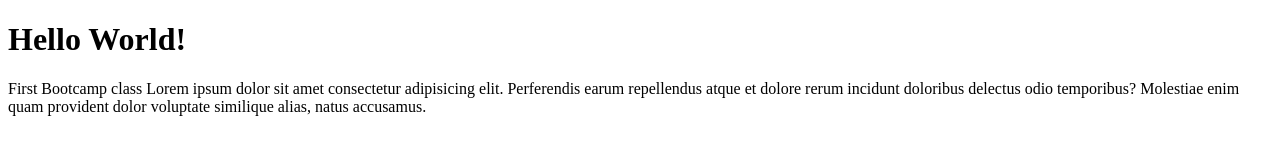
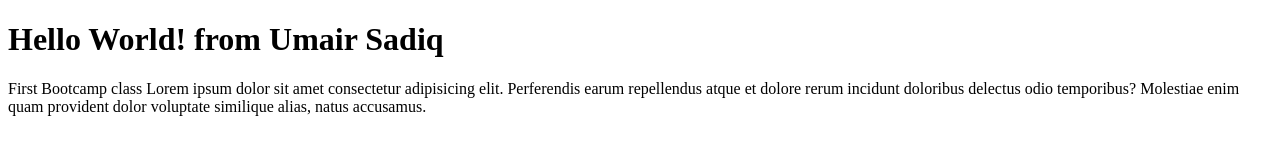
Before and after one commit to umairsadiq88/bootcamp2020sample, a plain HTML site: page index.html in a window 1280 px wide. Drawn offline with Linux system fonts and the light colour scheme.

Commit message:
update index.html

```diff
--- a/index.html
+++ b/index.html
@@ -8,7 +8,7 @@
 </head>
 
 <body>
-  <h1>Hello World!</h1>
+  <h1>Hello World! from Umair Sadiq</h1>
   <p> First Bootcamp class
     Lorem ipsum dolor sit amet consectetur adipisicing elit. Perferendis earum repellendus atque et dolore rerum
     incidunt doloribus delectus odio temporibus? Molestiae enim quam provident dolor voluptate similique alias, natus
```
